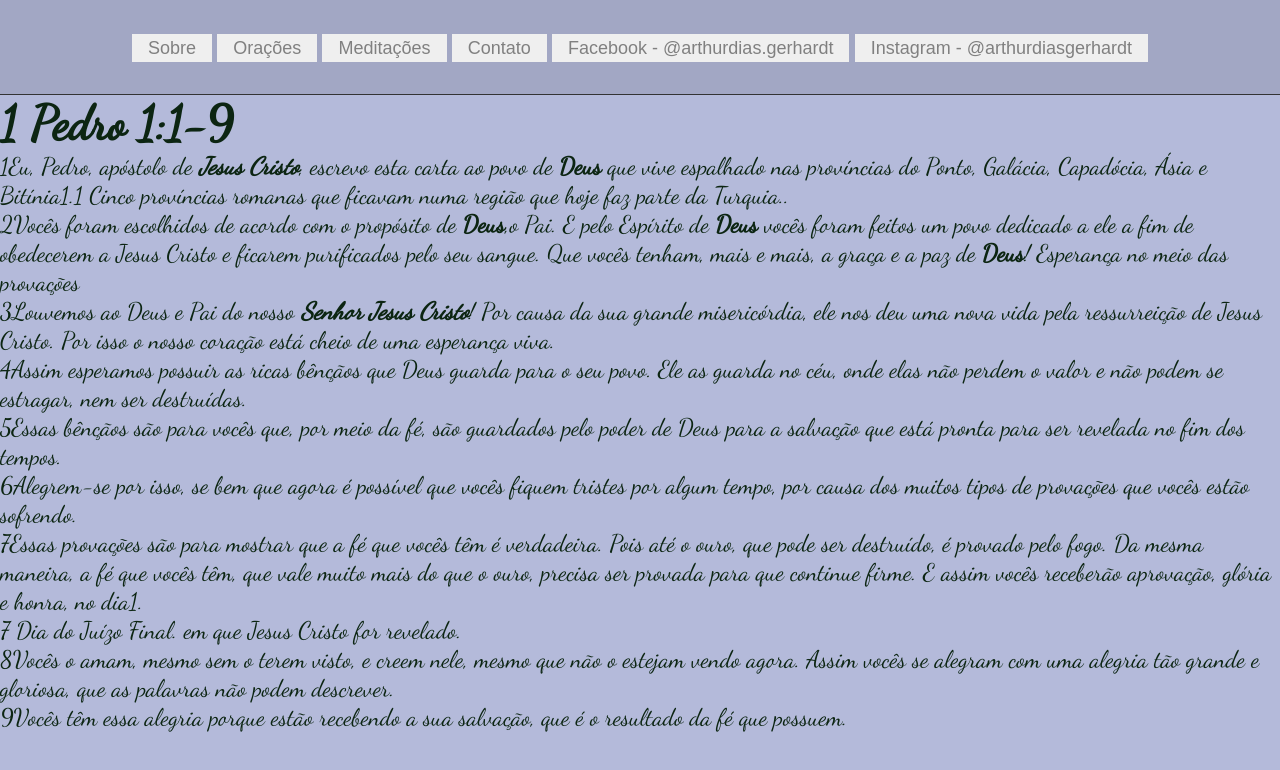
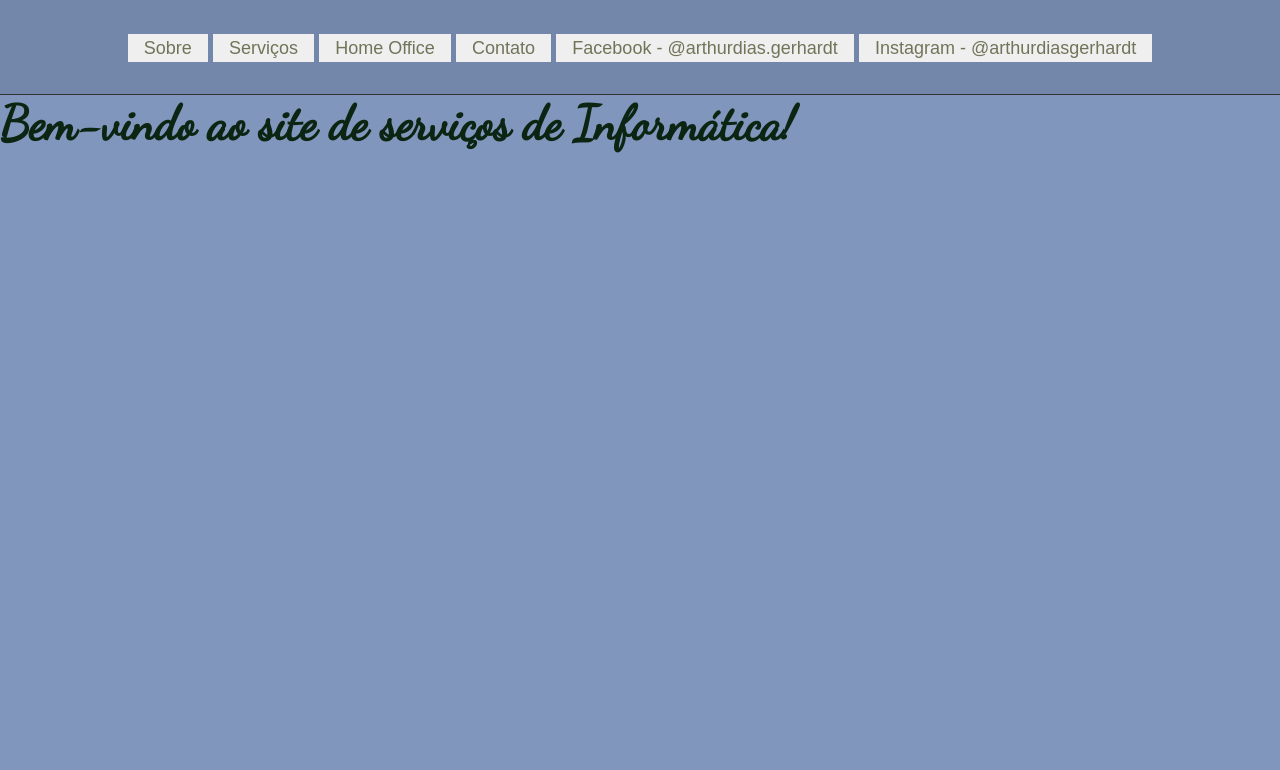
Before and after one commit to arthurgerhardt/arthur, a plain HTML site: page index.html in a window 1280 px wide. Drawn offline with Linux system fonts and the light colour scheme.

Commit message:
Add files via upload

```diff
--- a/index.html
+++ b/index.html
@@ -1,18 +1,18 @@
 <!DOCTYPE html>
 <html>
     <head>
-        <title>Orações e Meditações - Arthur Gerhardt</title>
+        <title>Serviços de Informática</title>
         <link href="https://fonts.googleapis.com/css2?family=Pangolin&display=swap" rel="stylesheet">
-           <link href="https://fonts.googleapis.com/css2?family=Dancing+Script&family=Pangolin&display=swap" rel="stylesheet">
+        <link href="https://fonts.googleapis.com/css2?family=Dancing+Script&family=Pangolin&display=swap" rel="stylesheet">
         <style>
 
-            * {
+         * {
                 margin: 0;
                 padding: 0;
                 border: 0;
             }
             body {
-                background: #b4bada;
+                background: #4e6ca3b6;
                 color: rgb(12, 37, 18);
                 font-family: 'Dancing Script', cursive;
                 font-size: 24px;
@@ -27,7 +27,7 @@
                 text-align: center;
             }
             header div a {
-                color: gray;
+                color: rgba(108, 110, 82, 0.959);
                 font-size: 18px;
                 line-height: 28px;
                 margin: 0 16px;
@@ -43,26 +43,13 @@
         <header>
             <div class="menu">
                 <button><a href="/RocketSeat/site/index.html">Sobre</a></button>
-                <button><a href="/RocketSeat/site/index.html">Orações</a></button>
-                <button><a href="/RocketSeat/site/index.html">Meditações</a></button>
+                <button><a href="/RocketSeat/site/index.html">Serviços</a></button>
+                <button><a href="/RocketSeat/site/index.html">Home Office</a></button>
                 <button><a href=mail: arthurgerhardt@globo.com>Contato</a></button>
                 <button><a href="https://www.facebook.com/arthurdias.gerhardt/?locale=pt_BR">Facebook - @arthurdias.gerhardt</a></button>
                 <button><a href="https://www.instagram.com/arthurdiasgerhardt/">Instagram - @arthurdiasgerhardt</a></button>
             </div>
         </header>
-         <h1>1 Pedro 1:1-9</h1>
-        <p>1Eu, Pedro, apóstolo de <b><i>Jesus Cristo</i></b>, escrevo esta carta ao povo de <b>Deus</b> que vive espalhado nas províncias do Ponto, Galácia, Capadócia, Ásia e Bitínia1.1 Cinco províncias romanas que ficavam numa região que hoje faz parte da Turquia..
-            </p>
-            <p>2Vocês foram escolhidos de acordo com o propósito de <b>Deus</b>,o Pai. E pelo Espírito de <b>Deus</b> vocês foram feitos um povo dedicado a ele a fim de obedecerem a Jesus Cristo e ficarem purificados pelo seu sangue.
-                Que vocês tenham, mais e mais, a graça e a paz de <b>Deus</b>!
-                Esperança no meio das provações</p>
-            <p>3Louvemos ao Deus e Pai do nosso <b><i>Senhor Jesus Cristo</i></b>! Por causa da sua grande misericórdia, ele nos deu uma nova vida pela ressurreição de Jesus Cristo. Por isso o nosso coração está cheio de uma esperança viva. </p>
-            <p>4Assim esperamos possuir as ricas bênçãos que Deus guarda para o seu povo. Ele as guarda no céu, onde elas não perdem o valor e não podem se estragar, nem ser destruídas. </p>
-            <p>5Essas bênçãos são para vocês que, por meio da fé, são guardados pelo poder de Deus para a salvação que está pronta para ser revelada no fim dos tempos.</p>
-            <p>6Alegrem-se por isso, se bem que agora é possível que vocês fiquem tristes por algum tempo, por causa dos muitos tipos de provações que vocês estão sofrendo. </p>
-            <p> 7Essas provações são para mostrar que a fé que vocês têm é verdadeira. Pois até o ouro, que pode ser destruído, é provado pelo fogo. Da mesma maneira, a fé que vocês têm, que vale muito mais do que o ouro, precisa ser provada para que continue firme. E assim vocês receberão aprovação, glória e honra, no dia1.</p>
-            <p>7 Dia do Juízo Final. em que Jesus Cristo for revelado.</p>
-            <p>8Vocês o amam, mesmo sem o terem visto, e creem nele, mesmo que não o estejam vendo agora. Assim vocês se alegram com uma alegria tão grande e gloriosa, que as palavras não podem descrever. </p>
-            <p>9Vocês têm essa alegria porque estão recebendo a sua salvação, que é o resultado da fé que possuem.</p>
+         <h1>Bem-vindo ao site de serviços de Informática!</h1>
     </body>
 </html>
```
